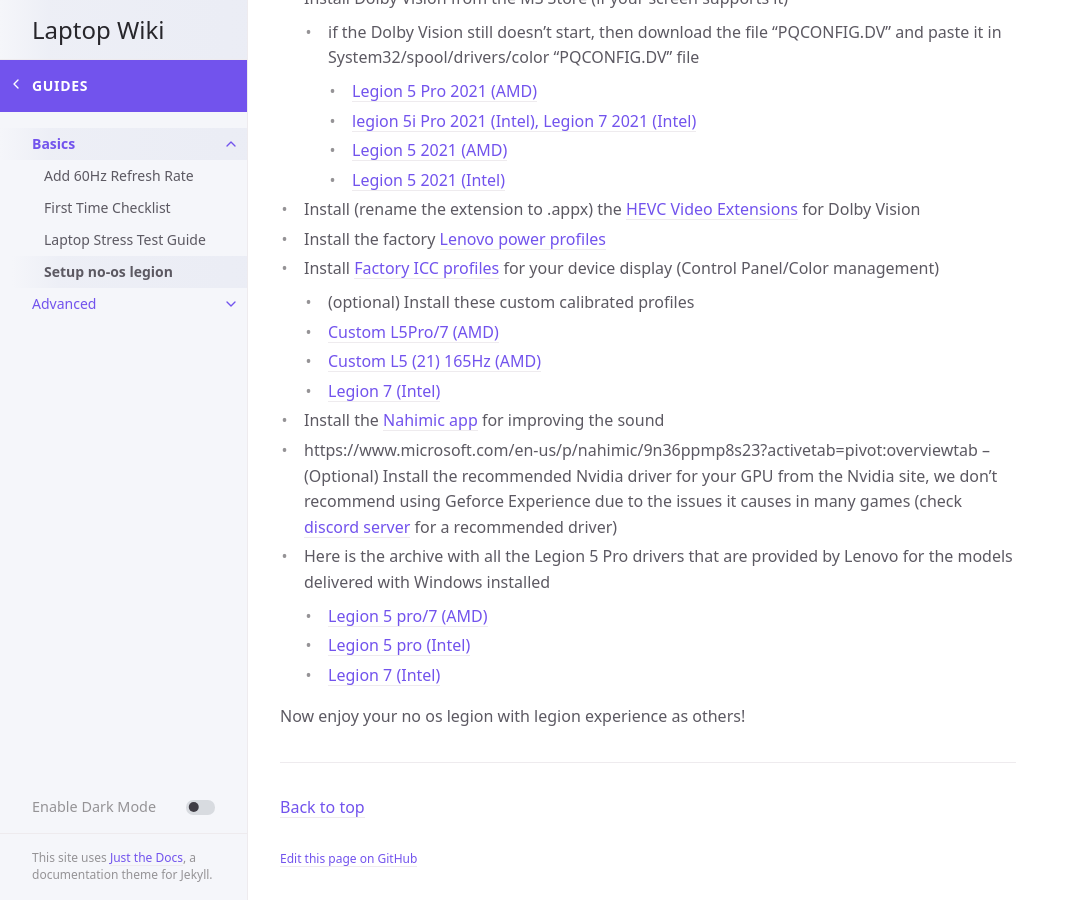
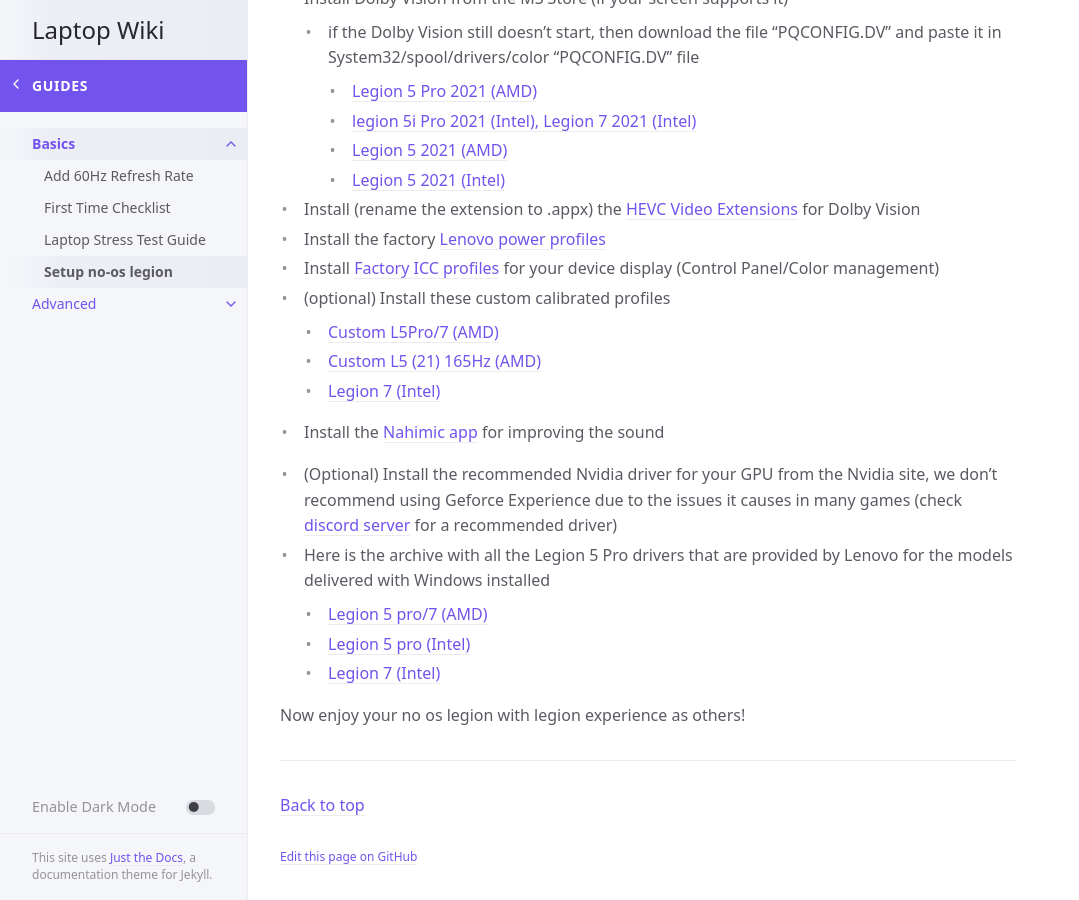
Before and after one commit to laptopwiki/laptopwiki.github.io, a Jekyll site: the page built from _guides/basics/setup no-os legion.md, in a window 1280 px wide and 900 px high, scrolled down 548 px. Shown: the whole window, without its empty margins (0-1079 px from the left). Built offline with Jekyll 4.4.1, drawn with Linux system fonts in a browser that asks for light colours; cached includes are drawn as plain includes; part of the change alters nothing that is shown.

Commit message:
Update setup no-os legion.md

```diff
--- a/_guides/basics/setup no-os legion.md
+++ b/_guides/basics/setup no-os legion.md
@@ -28,13 +28,13 @@ discord: ['ClemFab#0741', 'mind12#3390', 'nibi030#0077', 'Kazmir#7360', 'Kaobalt
 - Install (rename the extension to .appx) the [HEVC Video Extensions](https://codecpack.co/download/hevc-video-extensions.html%20or%20open%20ms-windows-store://pdp/?ProductId=9n4wgh0z6vhq) for Dolby Vision
 - Install the factory [Lenovo power profiles](https://laptopwiki.eu/wp-content/uploads/2021/11/LegionPowerPlan.zip)
 - Install [Factory ICC profiles](https://newsupport.lenovo.com.cn/driveList.html?fromsource=driveList&selname=Lenovo%20Legion%20R9000P%202021H) for your device display (Control Panel/Color management)
-  - (optional) Install these custom calibrated profiles
+- (optional) Install these custom calibrated profiles
   - [Custom L5Pro/7 (AMD)](https://laptopwiki.eu/wp-content/uploads/2021/11/Legion_5_Pro.icm_.zip)
   - [Custom L5 (21) 165Hz (AMD)](https://drive.google.com/file/d/1zDYmPAPtJv65NMO0AIRitGUFCZZG3GbO/view?usp=sharing)
   - [Legion 7 (Intel)](https://pixeldrain.com/u/BeLREnei)
 - Install the [Nahimic app](https://www.microsoft.com/en-us/p/nahimic/9n36ppmp8s23?activetab=pivot:overviewtab) for improving the sound
-- https://www.microsoft.com/en-us/p/nahimic/9n36ppmp8s23?activetab=pivot:overviewtab
-– (Optional) Install the recommended Nvidia driver for your GPU from the Nvidia site, we don't recommend using Geforce Experience due to the issues it causes in many games (check [discord server](https://discord.com/channels/819491422327406592/938382715709968404/998990738308214894) for a recommended driver)
+
+- (Optional) Install the recommended Nvidia driver for your GPU from the Nvidia site, we don't recommend using Geforce Experience due to the issues it causes in many games (check [discord server](https://discord.com/channels/819491422327406592/938382715709968404/998990738308214894) for a recommended driver)
 - Here is the archive with all the Legion 5 Pro drivers that are provided by Lenovo for the models delivered with Windows installed
   - [Legion 5 pro/7 (AMD)](https://drive.google.com/file/d/1LKJRfnoEZwiY7F6Pnwy-LJ1sUcDZHEzg/view?usp=sharing)
   - [Legion 5 pro (Intel)](https://drive.google.com/file/d/1zDYmPAPtJv65NMO0AIRitGUFCZZG3GbO/view?usp=sharing)
```
